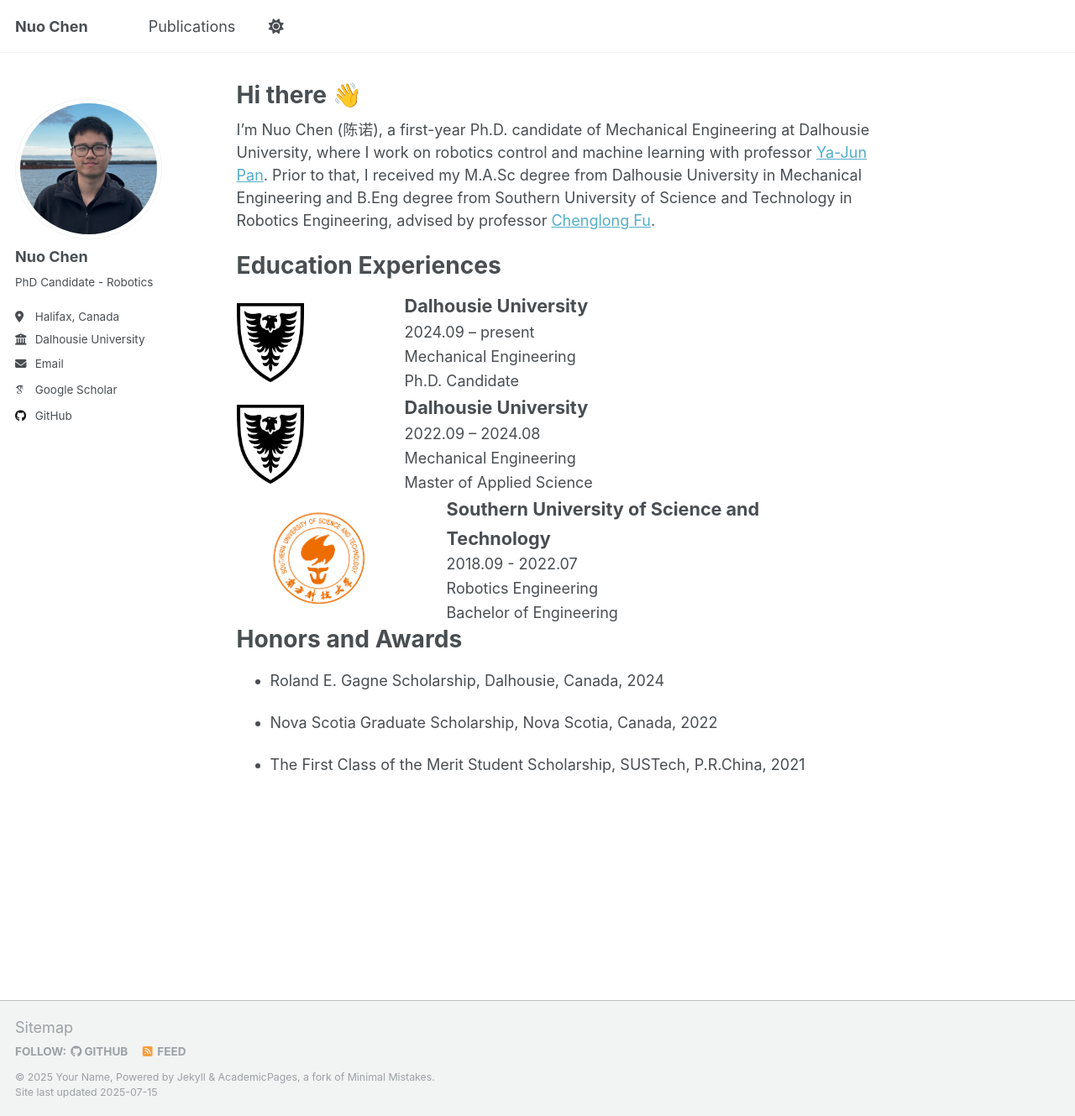
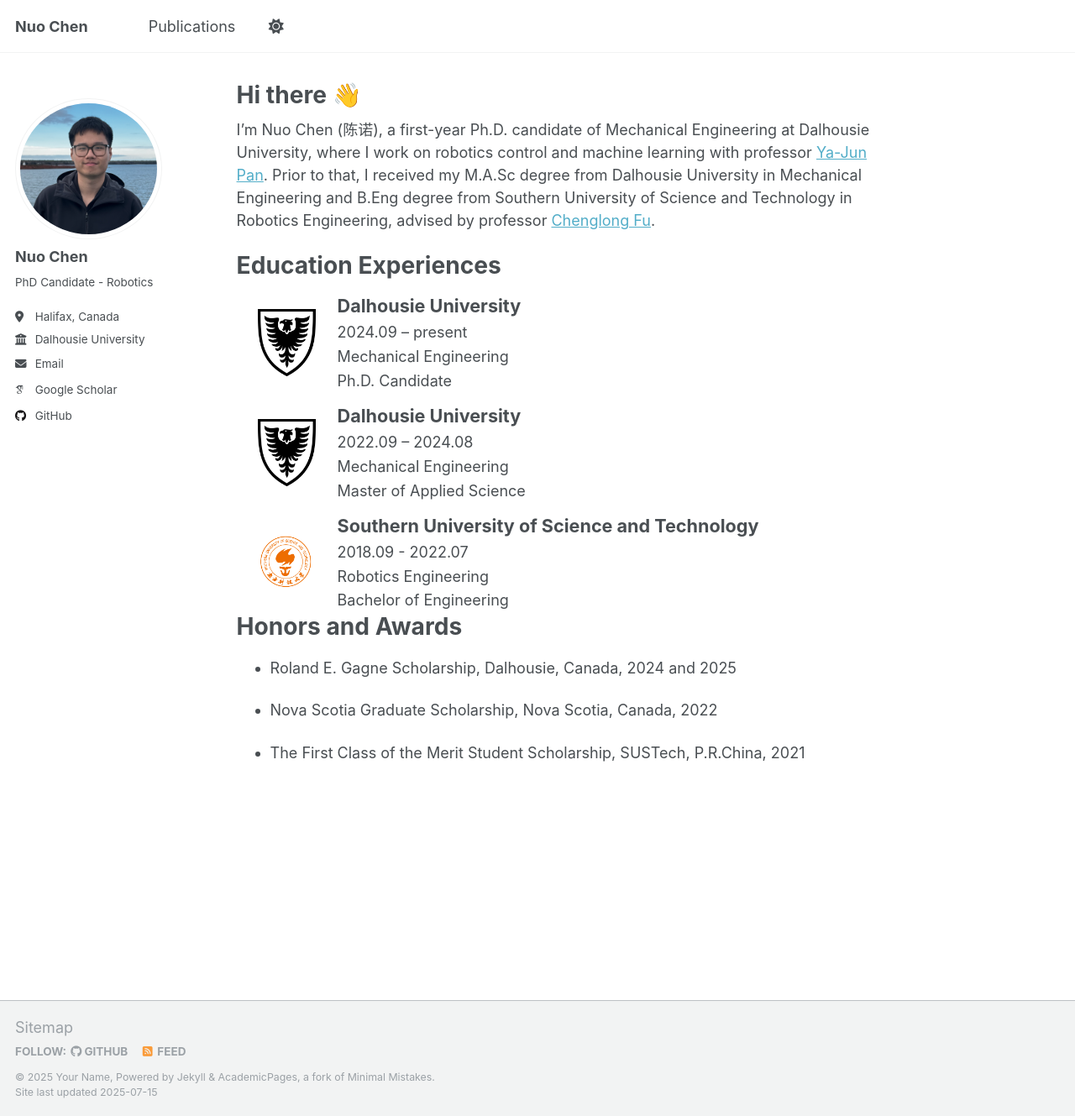
Before and after one commit to NuoChen1999/nuochen1999.github.io, a Jekyll site: the page built from _pages/about.md, in a window 1280 px wide and 1329 px high. Shown: the whole window at 84% size. Built offline with Jekyll 4.4.1, drawn with Linux system fonts in a browser that asks for light colours; some web fonts are replaced; a script that is not in the unit is left out.

Commit message:
Update about.md

```diff
--- a/_pages/about.md
+++ b/_pages/about.md
@@ -10,9 +10,10 @@ redirect_from:
 I'm Nuo Chen (陈诺), a first-year Ph.D. candidate of Mechanical Engineering at Dalhousie University, where I work on robotics control and machine learning with professor [Ya-Jun Pan](http://acm.me.dal.ca/). Prior to that, I received my M.A.Sc degree from Dalhousie University in Mechanical Engineering and B.Eng degree from Southern University of Science and Technology in Robotics Engineering, advised by professor [Chenglong Fu](https://www.sustech.edu.cn/en/faculties/fuchenglong.html).
 
 # Education Experiences
-<div style="width:100%; max-width:700px; display:table;line-height: 1.6;">
-  <div style="display:table-cell; vertical-align:middle; width:200px;">
-    <img src="/images/dal-logo.png" alt="Dal Logo" style="max-width:80px; height:auto;">
+<!-- Dalhousie PhD -->
+<div style="width:100%; max-width:700px; display:table; line-height: 1.6; margin-bottom: 10px;">
+  <div style="display:table-cell; width:120px; text-align:center; vertical-align:middle;">
+    <img src="/images/dal-logo.png" alt="Dal Logo" style="height:80px;">
   </div>
   <div style="display:table-cell; vertical-align:middle;">
     <div style="font-weight: bold; font-size: 1.2em;">Dalhousie University</div>
@@ -22,9 +23,10 @@ I'm Nuo Chen (陈诺), a first-year Ph.D. candidate of Mechanical Engineering at
   </div>
 </div>
 
-<div style="width:100%; max-width:700px; display:table;line-height: 1.6;">
-  <div style="display:table-cell; vertical-align:middle; width:200px;">
-    <img src="/images/dal-logo.png" alt="Dal Logo" style="max-width:80px; height:auto;">
+<!-- Dalhousie MASc -->
+<div style="width:100%; max-width:700px; display:table; line-height: 1.6; margin-bottom: 10px;">
+  <div style="display:table-cell; width:120px; text-align:center; vertical-align:middle;">
+    <img src="/images/dal-logo.png" alt="Dal Logo" style="height:80px;">
   </div>
   <div style="display:table-cell; vertical-align:middle;">
     <div style="font-weight: bold; font-size: 1.2em;">Dalhousie University</div>
@@ -34,9 +36,10 @@ I'm Nuo Chen (陈诺), a first-year Ph.D. candidate of Mechanical Engineering at
   </div>
 </div>
 
-<div style="width:100%; max-width:700px; display:table;line-height: 1.6;">
-  <div style="display:table-cell; vertical-align:middle; width:250px;">
-    <img src="/images/sustech-logo.png" alt="SUSTech Logo" style="max-width:200px; height:auto;">
+<!-- SUSTech -->
+<div style="width:100%; max-width:700px; display:table; line-height: 1.6;">
+  <div style="display:table-cell; width:120px; text-align:center; vertical-align:middle;">
+    <img src="/images/sustech-logo.png" alt="SUSTech Logo" style="height:80px;">
   </div>
   <div style="display:table-cell; vertical-align:middle;">
     <div style="font-weight: bold; font-size: 1.2em;">Southern University of Science and Technology</div>
@@ -47,7 +50,7 @@ I'm Nuo Chen (陈诺), a first-year Ph.D. candidate of Mechanical Engineering at
 </div>
 
 # Honors and Awards
-- Roland E. Gagne Scholarship, Dalhousie, Canada, 2024
+- Roland E. Gagne Scholarship, Dalhousie, Canada, 2024 and 2025
 
 - Nova Scotia Graduate Scholarship, Nova Scotia, Canada, 2022
 
```
